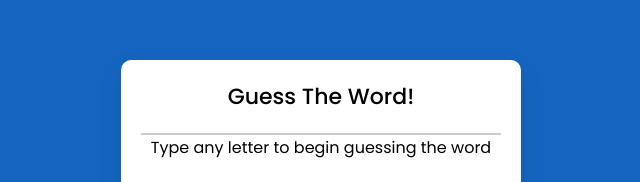
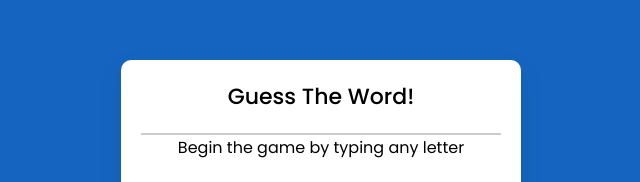
Before and after one commit to epellini/Website_GuessTheWord, a plain HTML site: page index.html in a window 1280 px wide. Shown: the part 131-313 px from the top of the page, 319-959 px from the left. Drawn offline with Linux system fonts and the light colour scheme.

Commit message:
Update: Text

```diff
--- a/index.html
+++ b/index.html
@@ -5,11 +5,12 @@
     <meta name="viewport" content="width=device-width, initial-scale=1.0">
     <link rel="stylesheet" href="style.css">
     <title>Guess The Word!</title>
+
 </head>
 <body>
     <div class="wrapper">
         <h1>Guess The Word!</h1>
-        <p style="text-align: center;">Type any letter to begin guessing the word</p>
+        <p style="text-align: center;">Begin the game by typing any letter</p>
         <div class="content">
             <input type="text" class="type-input" maxlength="1">
             <div class="word"></div>
```
